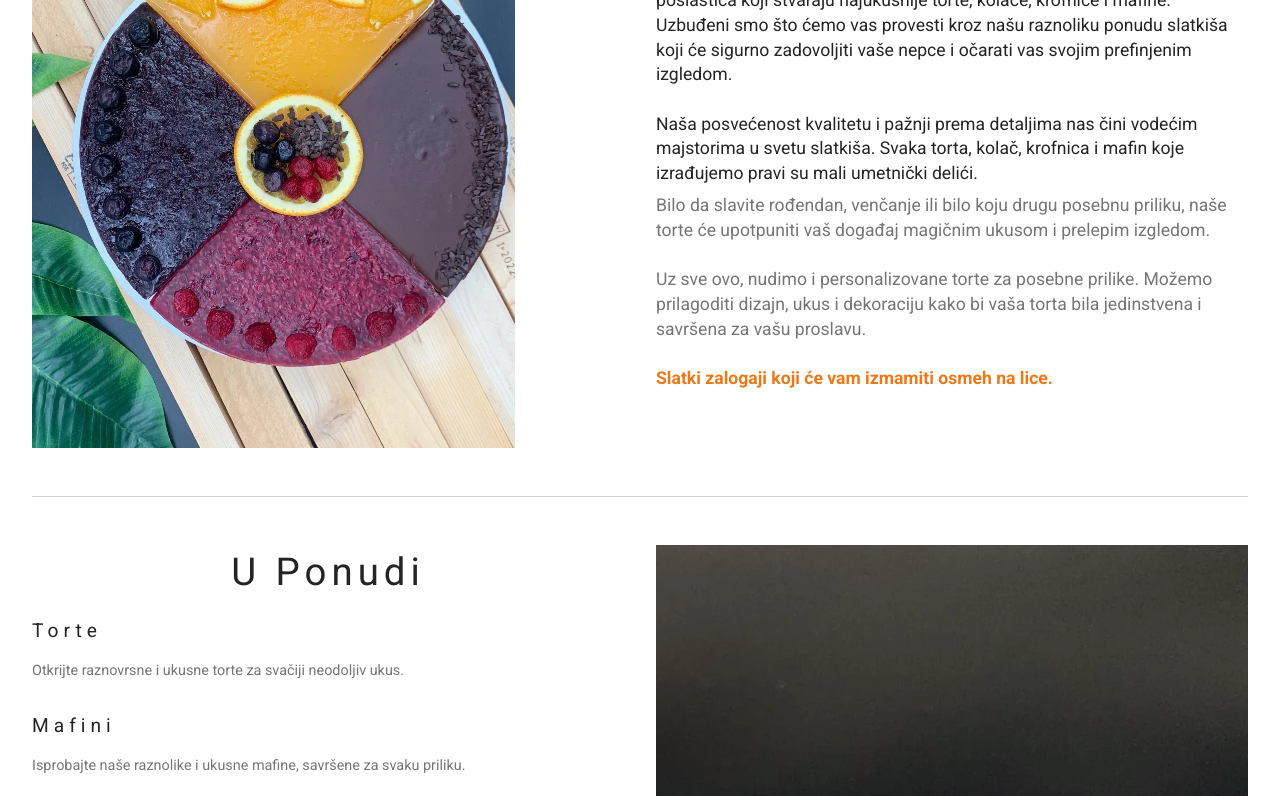
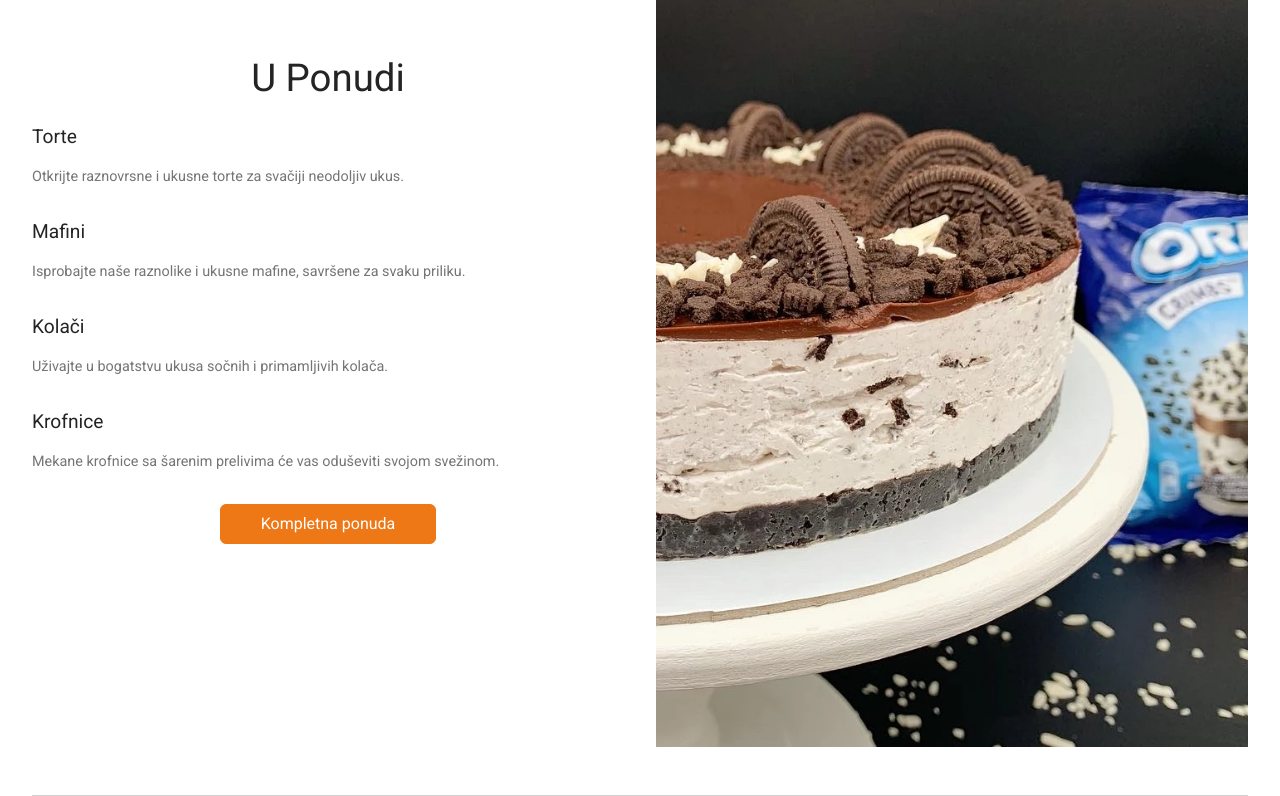
Before and after one commit to janaVukHana/dzidzabidzice-shop, a React (Vite) app in the folder react/: page / in a window 1280 px wide. Shown: the part 1000-1796 px from the top of the page. Built offline with nearby package versions, Linux system fonts and the light colour scheme; no server answers; a web font is replaced by a local one.

Commit message:
center button

```diff
--- a/react/src/components/OurMenu.css
+++ b/react/src/components/OurMenu.css
@@ -2,6 +2,8 @@
     background-color: #fff;
     display: flex;
     gap: 2rem;
+    justify-content: center;
+    align-items: center;
 }
 
 .OurMenu div {
@@ -23,6 +25,8 @@
     margin-bottom: 1.5rem;
 }
 
+
+
 @media only screen and (max-width: 600px) {
     .OurMenu {
         flex-direction: column;
--- a/react/src/components/OurMenu.jsx
+++ b/react/src/components/OurMenu.jsx
@@ -22,7 +22,9 @@ export default function OurMenu() {
                 <p>
                     Mekane krofnice sa šarenim prelivima će vas oduševiti svojom svežinom.
                 </p>
-                <NavLink to="/proizvodi" className='btn btn-action'>Kompletna ponuda</NavLink>
+                <div className='flex'>
+                    <NavLink to="/proizvodi" className='btn btn-action'>Kompletna ponuda</NavLink>
+                </div>
             </div>
             <div>
                 <img src="/image4.webp" alt="" />
--- a/react/src/index.css
+++ b/react/src/index.css
@@ -47,7 +47,7 @@ h1 {
   font-weight: 700;
   text-align: center;
   margin-bottom: 1.6rem;
-  letter-spacing: 10px;
+  /* letter-spacing: 10px; */
 }
 
 h2 {
@@ -55,14 +55,14 @@ h2 {
   font-weight: 400;
   text-align: center;
   margin-bottom: 1.2rem;
-  letter-spacing: 5px;
+  /* letter-spacing: 5px; */
 }
 
 h3 {
   font-size: 1.2rem;
   font-weight: 400;
   margin-bottom: 1rem;
-  letter-spacing: 5px;
+  /* letter-spacing: 5px; */
 }
 
 p {
@@ -183,6 +183,12 @@ button:focus {
   z-index: 1;
 }
 
+.flex {
+  display: flex;
+  align-items: center;
+  justify-content: center;
+}
+
 /* Form And Input Styles */
 .form {
   max-width: 600px;
--- a/react/src/views/Home.jsx
+++ b/react/src/views/Home.jsx
@@ -8,9 +8,9 @@ export default function Home() {
     return (
         <div className='Home'>
             <Hero />
+            <OurMenu />
+            <Divider />
             <AboutUs />
-            <Divider />
-            <OurMenu />
         </div>
     )
 }
```
